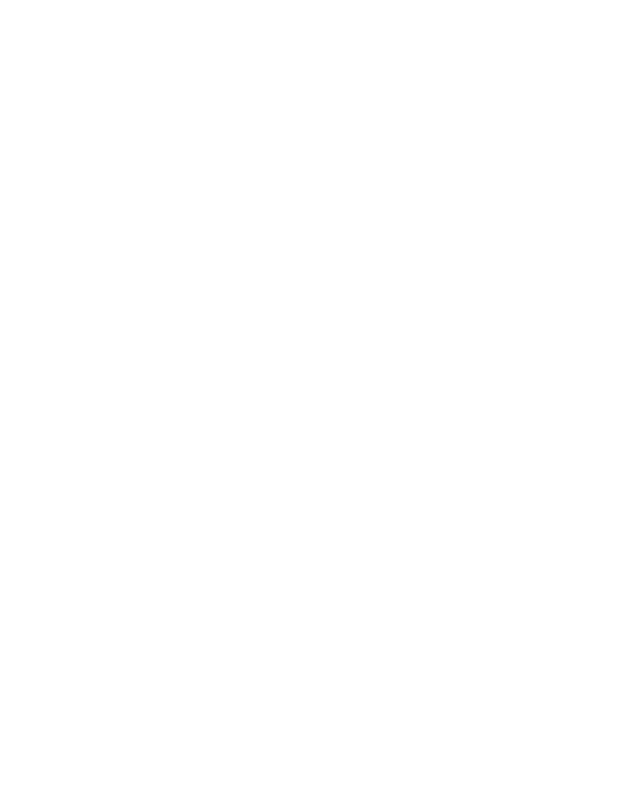
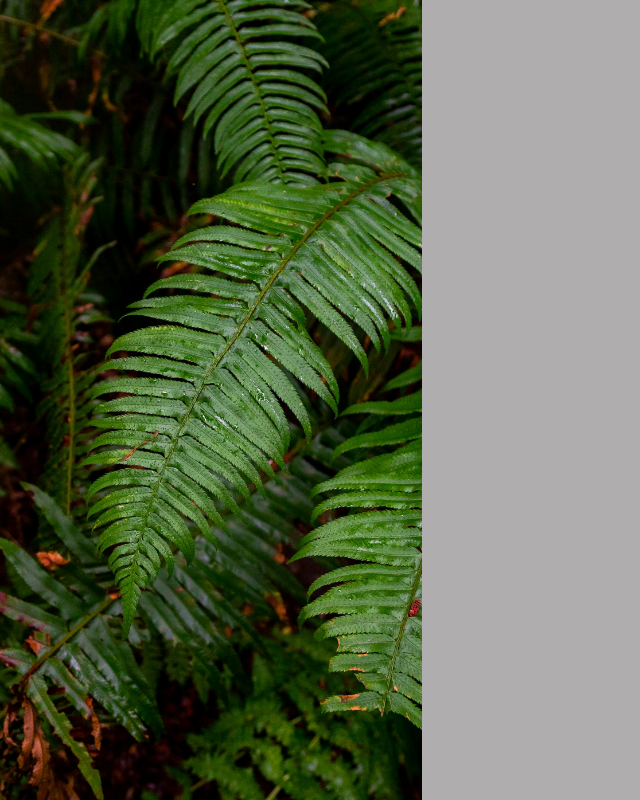
Before and after one commit to ubamarvin/sign-up-form, a plain HTML site: page index.html in a window 1280 px wide. Shown: the whole page, without its empty margins (0-640 px from the left). Drawn offline with Linux system fonts and the light colour scheme.

Commit message:
set page-layout

```diff
--- a/index.html
+++ b/index.html
@@ -7,6 +7,11 @@
     <title>Document</title>
 </head>
 <body>
+    <img class="background-graphic" src="images/leaves.jpg" alt="close up photograph of farns">
+
+    <div class="logo-space"></div>
+    <div class="form-space"></div>
+
 
     <script src="script.js"></script>
 </body>
--- a/styles.css
+++ b/styles.css
@@ -0,0 +1,44 @@
+@font-face {
+    font-family: 'logofont'; /*a name to be used later*/
+    src: url("fonts/Norse-Bold.otf"); /*URL to font*/
+}
+
+body {
+    display: flex;
+    height: 100vh;
+    margin: 0;
+
+
+}
+
+.logo-space,
+.form-space {
+
+    display: flex;
+
+
+}
+
+.logo-space {
+
+    flex: 1 1 0;
+    max-width: 33%;
+
+}
+
+.background-graphic {
+    position: absolute;
+    height: 100%;
+    width:auto;
+    z-index: -1;
+
+
+}
+
+.form-space {
+    flex: 1.5 1 0;
+    font-family: 'Courier New', Courier, monospace;
+    background-color: rgb(175, 173, 173);
+    min-width: 35ch;
+
+}
```
Also changed, not shown: fonts/Norse-Bold.otf (added), images/leaves.jpg (added), images/odin-lined.png (added), 1 other file.
